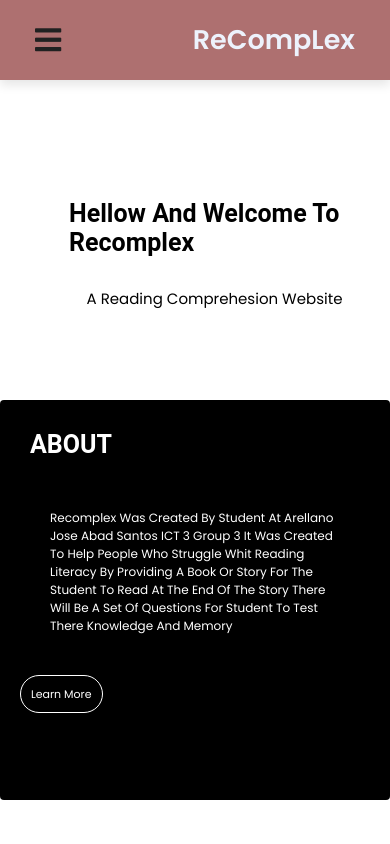
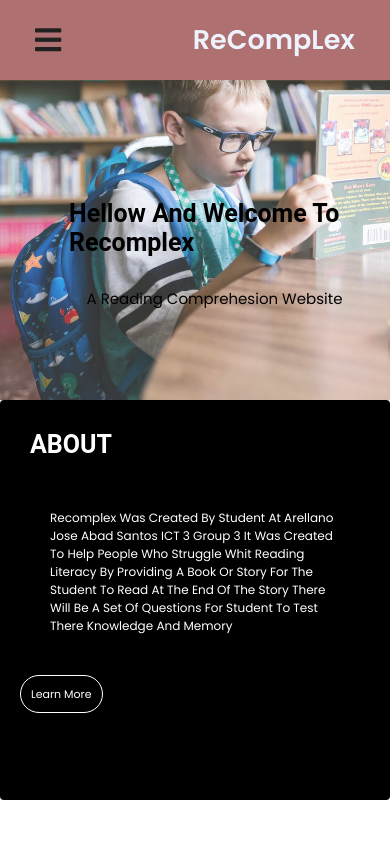
Before and after one commit to Iron335/Caf-roma, a plain HTML site: page index1.html in a window 390 px wide. Shown: the top 844 px of the page. Drawn offline with nearby package versions, Linux system fonts and the light colour scheme.

Commit message:
Update styles.css

```diff
--- a/styles.css
+++ b/styles.css
@@ -563,7 +563,7 @@ span{
  }
 
 .about .backgroundimage {
-    background-image:url('image/boy.jpeg');
+    background-image:url('boy.jpeg');
     padding-top: 200px;
       width:100%;
       height: 40rem;
```
